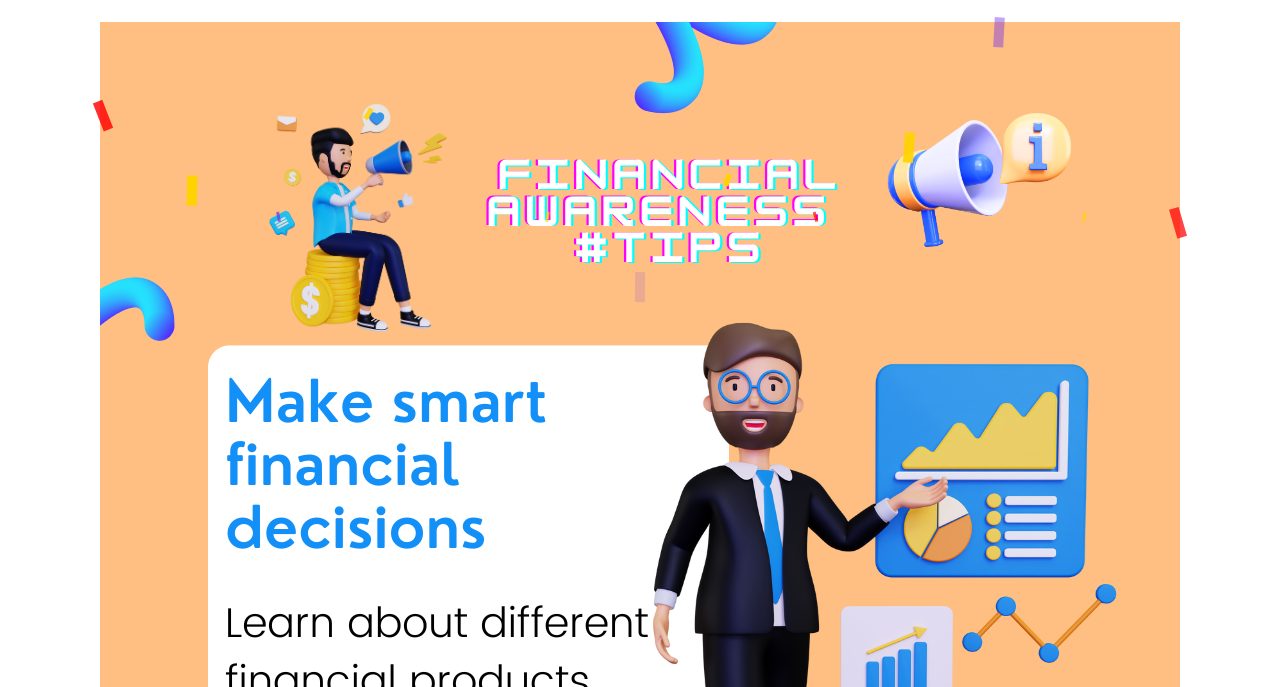
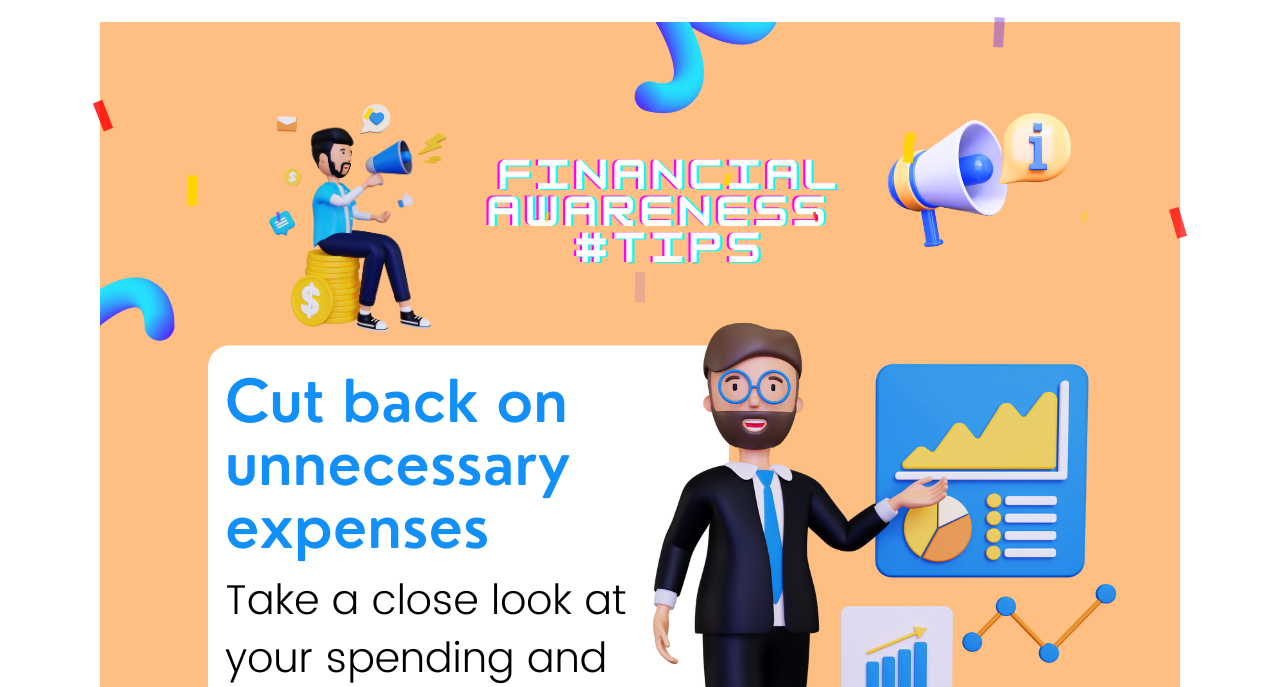
Before and after one commit to mehtachandrashekhar/Finance-literacy-site, a plain HTML site: page index.html in a window 1280 px wide. Shown: the part 113-800 px from the top of the page. Drawn offline with Linux system fonts and the light colour scheme.

Commit message:
updated image

```diff
--- a/index.html
+++ b/index.html
@@ -48,7 +48,7 @@
   </div>
     <h1>Financial Tip :</h1>
     <figure>
-      <img src="Financial Management Tips 7.png" alt="Financial tip">
+      <img src="Financial Management Tips 8.png" alt="Financial tip">
     </figure>
   </body>
 </html>
```
Also changed, not shown: Financial Management Tips 8.png (added).
